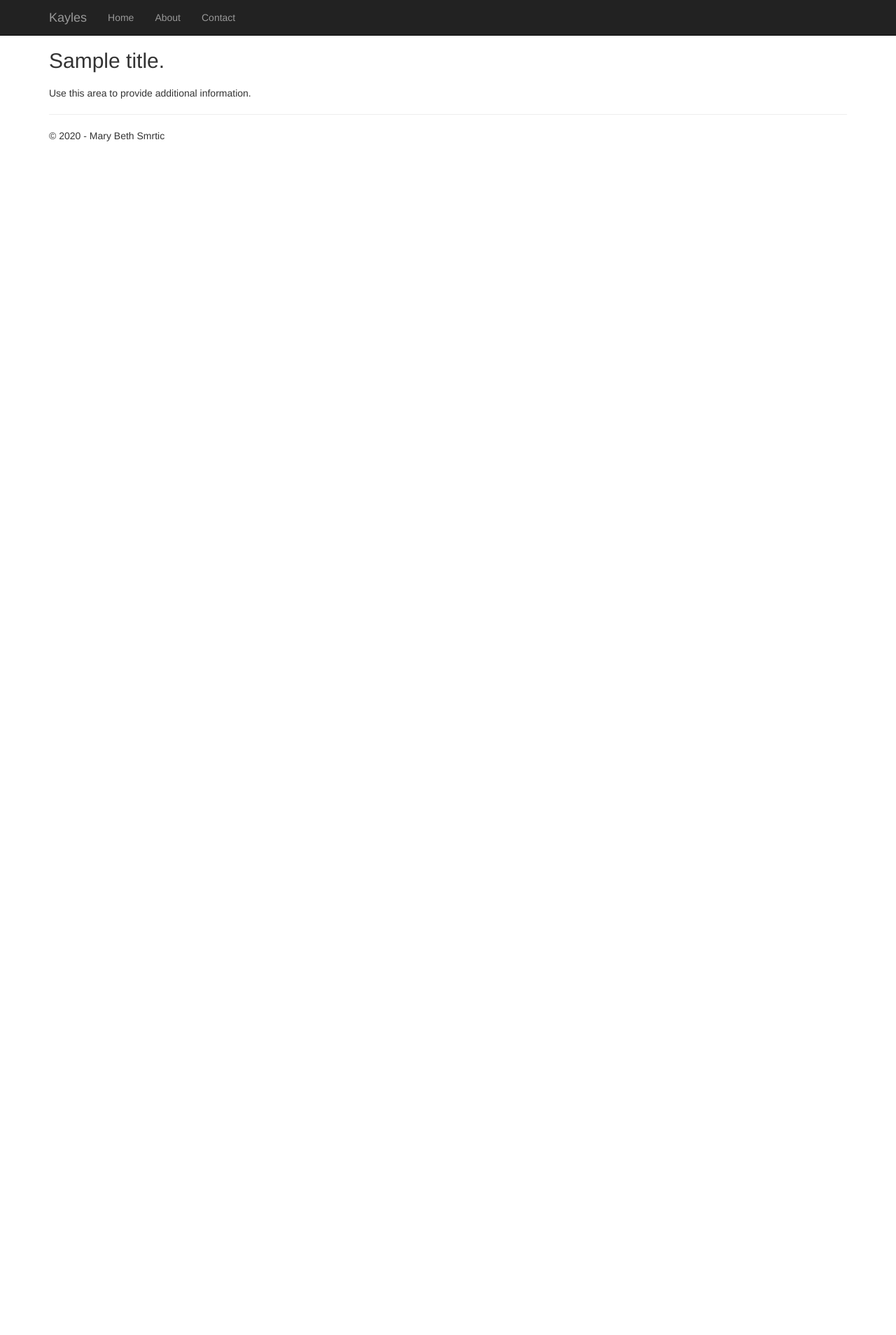
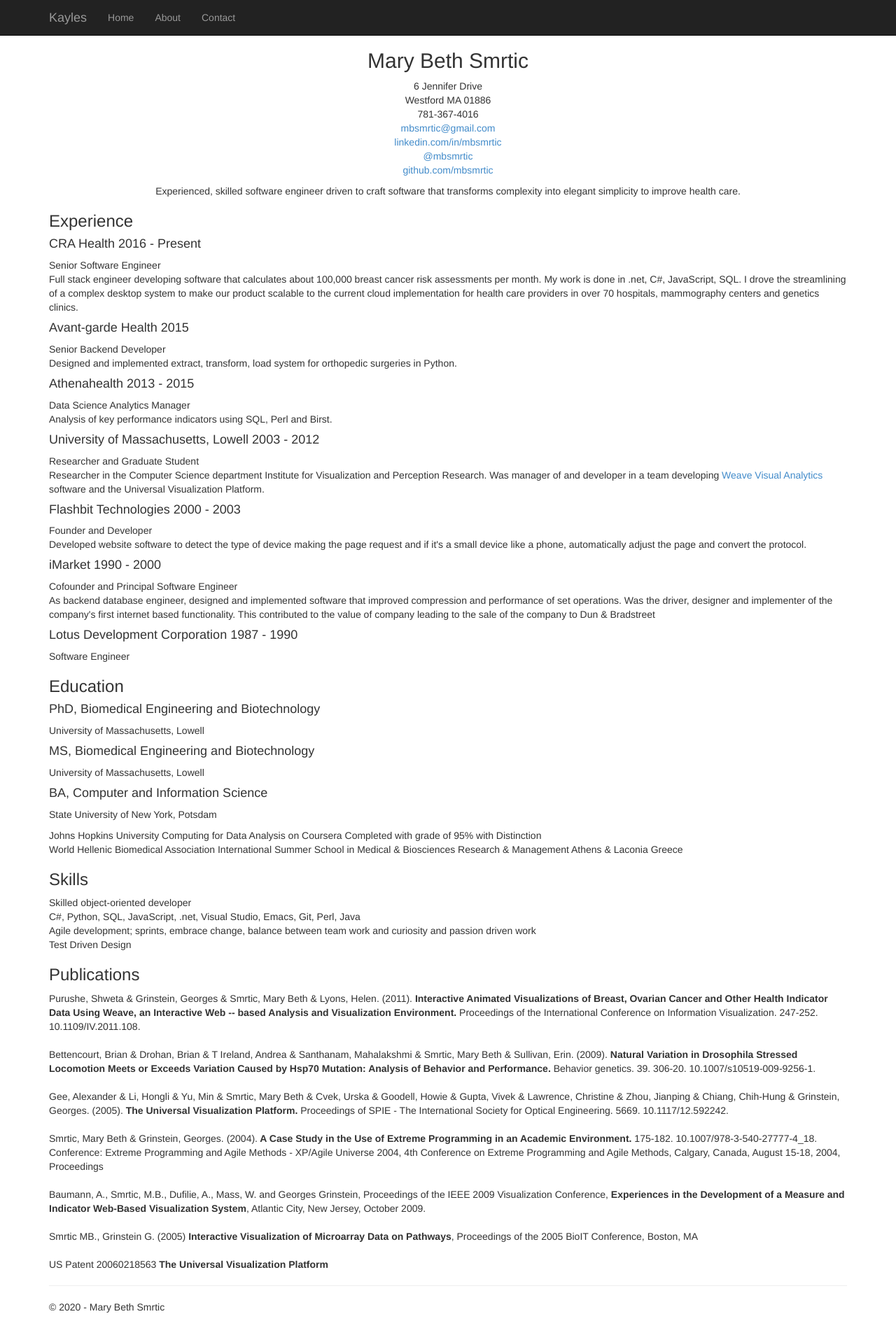
Before and after one commit to mbsmrtic/Kayles, a Flask app: template FlaskWebProject1/KaylesWebProject/templates/about.html in a window 1280 px wide. Shown: the whole page at 70% size. Before the commit the page ends 202 px from the top, so only its background shows below. Run offline with Flask 2, Linux system fonts and the light colour scheme; the template is opened without the code that fills it: most values are stand-ins (such as "Sample title", 1, 10 or a date in 2020); some libraries are stand-ins or nearby versions.

Commit message:
clean up error handling and add contact and about pages

```diff
--- a/FlaskWebProject1/KaylesWebProject/templates/about.html
+++ b/FlaskWebProject1/KaylesWebProject/templates/about.html
@@ -2,9 +2,98 @@
 
 {% block content %}
 
-<h2>{{ title }}.</h2>
-<h3>{{ message }}</h3>
+<h2 align="center">Mary Beth Smrtic </h2>
+<p align="center">
+    6 Jennifer Drive <br />
+    Westford MA 01886<br />
+    781-367-4016 <br />
+    <a href="mailto:mbsmrtic@gmail.com"> mbsmrtic@gmail.com</a><br />
+    <a href="http://linkedin.com/in/mbsmrtic"> linkedin.com/in/mbsmrtic</a><br />
+    <a href="http://twitter.com/mbsmrtic"> @mbsmrtic </a><br />
+    <a href="http://github.com/mbsmrtic"> github.com/mbsmrtic </a><br />
+</p>
 
-<p>Use this area to provide additional information.</p>
+<p align="center">
+    Experienced, skilled software engineer driven to craft software that transforms complexity into elegant simplicity to improve health care.
+</p>
+<h3>Experience</h3>
+<h4>CRA Health  2016 - Present</h4>
+<p>
+    Senior Software Engineer <br />
+    Full stack engineer developing software that calculates about 100,000 breast cancer risk assessments per month. My work is done in .net, C#, JavaScript, SQL. I drove the streamlining of a complex desktop system to make our product scalable to the current cloud implementation for health care providers in over 70 hospitals, mammography centers and genetics clinics.
+</p>
 
-{% endblock %}
+<h4>Avant-garde Health 2015</h4>
+<p>
+    Senior Backend Developer <br />
+    Designed and implemented extract, transform, load system for orthopedic surgeries in Python.
+</p>
+<h4>Athenahealth    2013 - 2015</h4>
+<p>
+    Data Science Analytics Manager <br />
+    Analysis of key performance indicators using SQL, Perl and Birst.
+</p>
+<h4>University of Massachusetts, Lowell    2003 - 2012</h4>
+<p>
+    Researcher and Graduate Student <br />
+    Researcher in the Computer Science department Institute for Visualization and Perception Research. Was manager of and developer in a team developing <a href="https://www.computerworld.com/article/2501177/business-intelligence/weave-open-source-datavisualization-offers-power--flexibility.html"> Weave Visual Analytics </a> software and the Universal Visualization Platform.
+</p>
+<h4>    Flashbit Technologies   2000 - 2003</h4>
+<p>
+    Founder and Developer <br />
+    Developed website software to detect the type of device making the page request and if it's a small device like a phone, automatically adjust the page and convert the protocol.
+</p>
+<h4>iMarket    1990 - 2000</h4>
+<p>
+    Cofounder and Principal Software Engineer <br />
+    As backend database engineer, designed and implemented software that improved compression and performance of set operations. Was the driver, designer and implementer of the company's first internet based functionality. This contributed to the value of company leading to the sale of the company to Dun & Bradstreet
+</p>
+
+<h4>Lotus Development Corporation  1987 - 1990 </h4>
+<p>
+    Software Engineer<br />
+</p>
+
+
+
+<h3>Education</h3>
+<h4>PhD, Biomedical Engineering and Biotechnology</h4>
+<p>University of Massachusetts, Lowell</p>
+<h4> MS, Biomedical Engineering and Biotechnology </h4>
+<p>University of Massachusetts, Lowell</p>
+<h4>BA, Computer and Information Science</h4>
+<p> State University of New York, Potsdam</p>
+<p>
+    Johns Hopkins University Computing for Data Analysis on Coursera Completed with grade of 95% with Distinction<br />
+    World Hellenic Biomedical Association International Summer School in Medical & Biosciences Research & Management Athens & Laconia Greece
+</p>
+<h3> Skills </h3>
+<p>
+    Skilled object-oriented developer <br />
+    C#, Python, SQL, JavaScript, .net, Visual Studio, Emacs, Git, Perl, Java <br />
+    Agile development; sprints, embrace change, balance between team work and curiosity and passion driven work<br />
+    Test Driven Design
+</p>
+<h3>Publications</h3>
+<p>
+    Purushe, Shweta & Grinstein, Georges & Smrtic, Mary Beth & Lyons, Helen. (2011). <b>Interactive Animated Visualizations of Breast, Ovarian Cancer and Other Health Indicator Data Using Weave, an Interactive Web -- based Analysis and Visualization Environment.</b> Proceedings of the International Conference on Information Visualization. 247-252. 10.1109/IV.2011.108.
+    <br /><br />
+    Bettencourt, Brian & Drohan, Brian & T Ireland, Andrea & Santhanam, Mahalakshmi & Smrtic, Mary Beth & Sullivan, Erin. (2009).<b> Natural Variation in Drosophila Stressed Locomotion Meets or Exceeds Variation Caused by Hsp70 Mutation: Analysis of Behavior and Performance.</b> Behavior genetics. 39. 306-20. 10.1007/s10519-009-9256-1.
+    <br /><br />
+
+    Gee, Alexander & Li, Hongli & Yu, Min & Smrtic, Mary Beth & Cvek, Urska & Goodell, Howie & Gupta, Vivek & Lawrence, Christine & Zhou, Jianping & Chiang, Chih-Hung & Grinstein, Georges. (2005). <b>The Universal Visualization Platform.</b> Proceedings of SPIE - The International Society for Optical Engineering. 5669. 10.1117/12.592242.
+    <br /><br />
+
+    Smrtic, Mary Beth & Grinstein, Georges. (2004).<b> A Case Study in the Use of Extreme Programming in an Academic Environment.</b> 175-182. 10.1007/978-3-540-27777-4_18. Conference: Extreme Programming and Agile Methods - XP/Agile Universe 2004, 4th Conference on Extreme Programming and Agile Methods, Calgary, Canada, August 15-18, 2004, Proceedings
+    <br /><br />
+
+    Baumann, A., Smrtic, M.B., Dufilie, A., Mass, W. and Georges Grinstein, Proceedings of the IEEE 2009 Visualization Conference, <b>Experiences in the Development of a Measure and Indicator Web-Based Visualization System</b>, Atlantic City, New Jersey, October 2009.
+    <br /><br />
+
+    Smrtic MB., Grinstein G. (2005) <b>Interactive Visualization of Microarray Data on Pathways</b>, Proceedings of the 2005 BioIT Conference, Boston, MA
+    <br /><br />
+
+    US Patent 20060218563 <b>The Universal Visualization Platform</b>
+</p>
+
+    {% endblock %}
```
Also changed, not shown: FlaskWebProject1/KaylesWebProject/game.py (+10 -6 lines), FlaskWebProject1/KaylesWebProject/templates/contact.html (+6 -7 lines), FlaskWebProject1/KaylesWebProject/tournament.py (+19 -1 lines), FlaskWebProject1/KaylesWebProject/views.py (+29 -26 lines), 1 other file.
